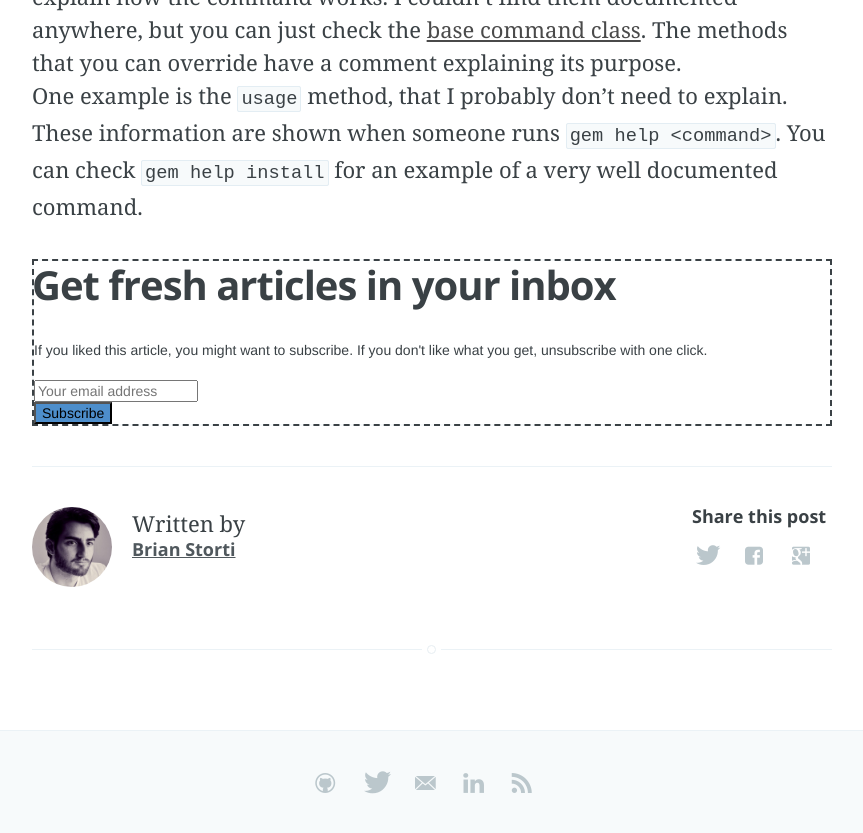
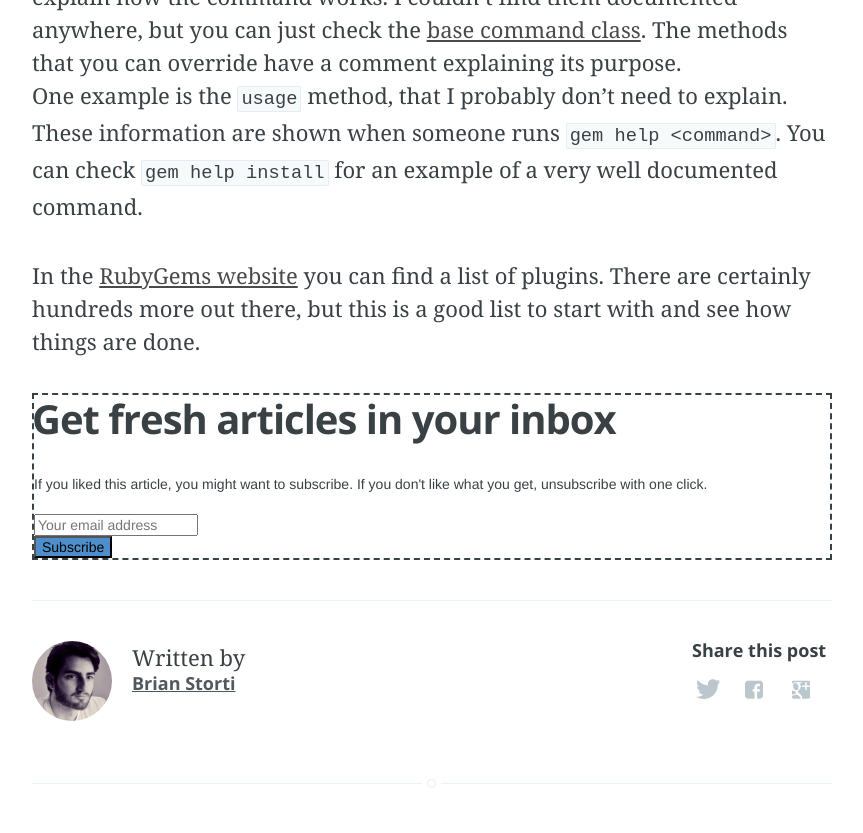
Before and after one commit to brianstorti/brianstorti.github.io, a Jekyll site: the page built from _posts/2015-03-10-creating-a-rubygems-plugin.md, in a window 1280 px wide and 900 px high, scrolled down 6086 px. Shown: the top 833 px of the window, without its empty margins (208-1071 px from the left). Built offline with Jekyll 4.4.1, drawn with Linux system fonts in a browser that asks for light colours; Markdown is read by kramdown in place of the engine named in the settings; a script that is not in the unit is left out; comment, search, counter and statistics services are not loaded.

Commit message:
add link to list of plugins

```diff
--- a/_posts/2015-03-10-creating-a-rubygems-plugin.md
+++ b/_posts/2015-03-10-creating-a-rubygems-plugin.md
@@ -183,3 +183,5 @@ $ gem repo ruby/ruby
 There are a few methods that you can override in your class to better explain how the command works. I couldn't find them documented anywhere, but you can just check the [base command class](https://github.com/rubygems/rubygems/blob/master/lib/rubygems/command.rb).
 The methods that you can override have a comment explaining its purpose.
 One example is the `usage` method, that I probably don't need to explain. These information are shown when someone runs `gem help <command>`. You can check `gem help install` for an example of a very well documented command.
+
+In the [RubyGems website](http://guides.rubygems.org/plugins/) you can find a list of plugins. There are certainly hundreds more out there, but this is a good list to start with and see how things are done.
```
